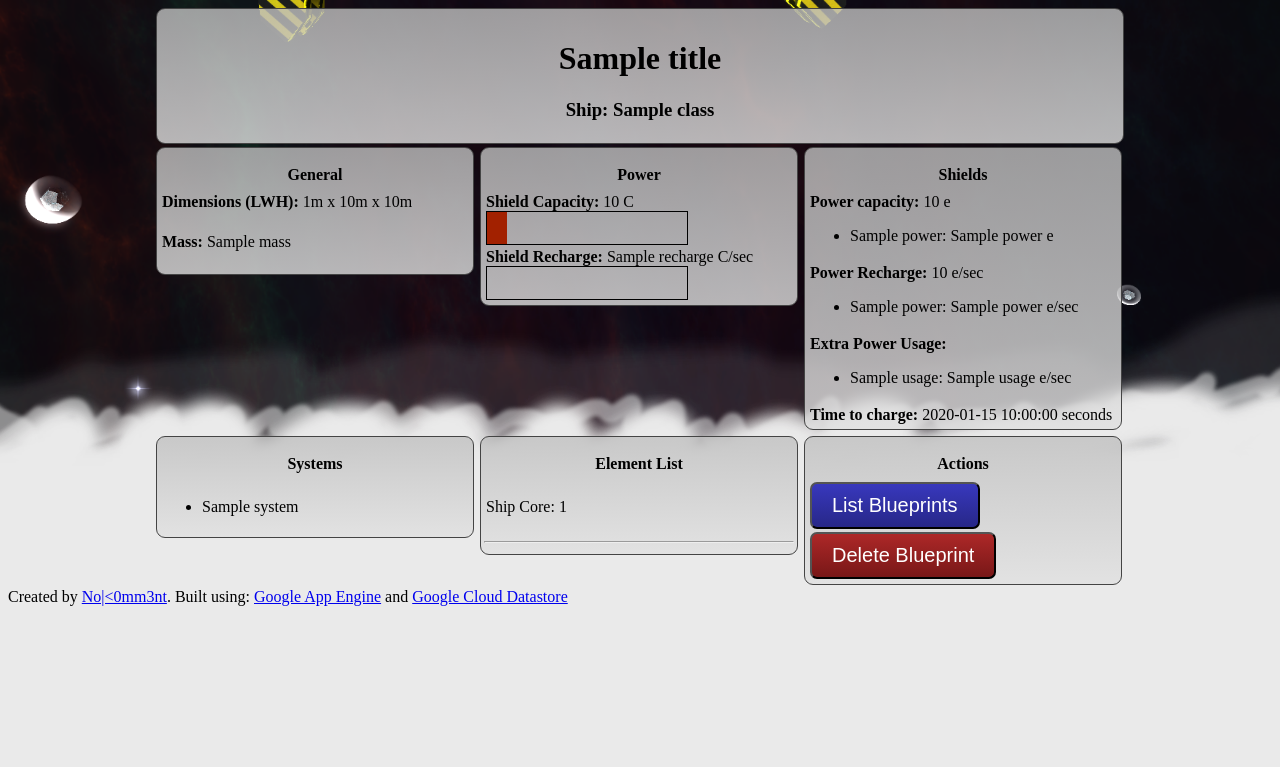
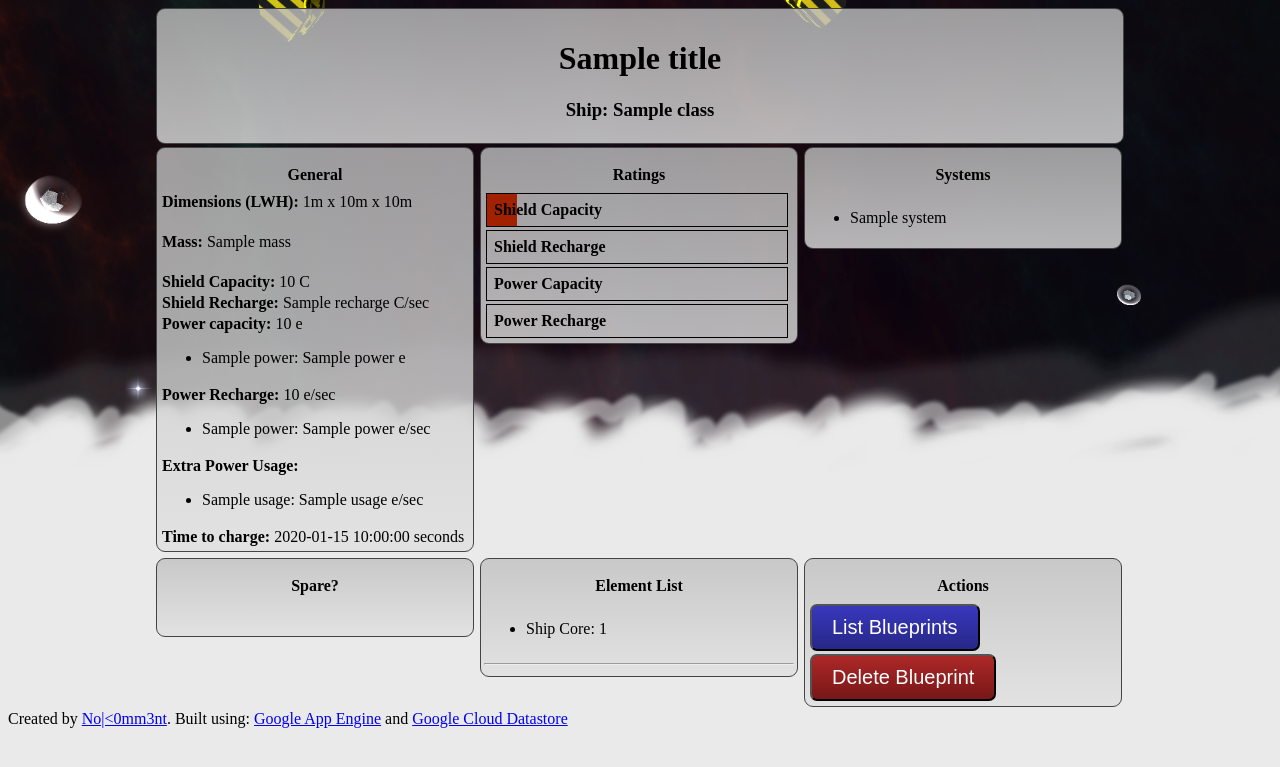
Before and after one commit to dmcgrath/starmade-blueprint-library, a Flask app: template templates/view_blueprint.html in a window 1280 px wide. Shown: the top 767 px of the page. Run offline with Flask 2, Linux system fonts and the light colour scheme; the template is opened without the code that fills it: most values are stand-ins (such as "Sample title", 1, 10 or a date in 2020); parts of the project's set-up code (start-up, migrations or seed data) failed here and were passed over.

Commit message:
rearranging blueprint view

```diff
--- a/starmade/equations.py
+++ b/starmade/equations.py
@@ -1,6 +1,8 @@
 """A set of equations for calculating various values for a starmade entity."""
 
 # For example, thrust and max speed given mass and number of thrusters.
+
+MAX_SIZE_POWER = 2000000
 
 # Returns the maximum possible power recharge rate based upon number of power
 # modules and maximum dimensions of the containing area.
@@ -31,6 +33,9 @@ def calc_power_output(block_count, ship_dimensions):
     else:
         size_power = 2/(1+pow(1.000696,-0.333*pow(max_dimensions/3.0,1.7)))-1.0
         size_power *= 1000000.0
+
+    if size_power > MAX_SIZE_POWER:
+      size_power = MAX_SIZE_POWER
 
     return block_power + size_power
 
--- a/stylesheets/style.css
+++ b/stylesheets/style.css
@@ -1,6 +1,6 @@
 .progress {
   height: 32px;
-  width:  200px;
+  width:  300px;
   border: 1px solid black;
 }
 .progressFill {
@@ -167,3 +167,9 @@ li.bp {
   display: block;
   vertical-align: middle;
 }
+
+.gaugetext {
+  float: left;
+  padding-top: 7px;
+  padding-left: 7px;
+}
--- a/templates/view_blueprint.html
+++ b/templates/view_blueprint.html
@@ -24,35 +24,16 @@
       {% if entity is equalto 0 %}
         <div class="datum">
           <strong>Thrust:</strong> {{ thrust }}<br>
-        <div id="thrust" class="progress">
-          <span id="thrustFill" class="progressFill" data-gauge="{{ thrust_gauge }}"/>
-        </div>
         </div>
         <div class="datum">
           <strong>Max Speed:</strong> {{ speed_coefficient }}x<br>
         </div>
       {% endif %}
-    </div>
-    <div class="col middle">
-      <div class="subheading">
-        <h4>Power</h4>
-      </div>
       <div class="datum">
         <strong>Shield Capacity:</strong> {{ shields.capacity }} C<br>
-        <div id="shieldCapacity" class="progress">
-          <span id="shieldCapacityFill" class="progressFill" data-gauge="{{ shield_capacity_gauge }}"/>
-        </div>
       </div>
       <div class="datum">
         <strong>Shield Recharge:</strong> {{ shields.recharge }} C/sec<br>
-        <div id="shieldRecharge" class="progress">
-          <span id="shieldRechargeFill" class="progressFill" data-gauge="{{ shield_recharge_gauge }}"/>
-        </div>
-      </div>
-    </div>
-    <div class="col right">
-      <div class="subheading">
-        <h4>Shields</h4>
       </div>
       <div class="datum">
         <strong>Power capacity:</strong> {{ power_capacity_sum }} e
@@ -82,9 +63,46 @@
         <strong>Time to charge:</strong> {{ idle_time_charge }} seconds<br>
       </div>
     </div>
+
     </div>
-  <div class="data">
-    <div class="col left clear">
+    <div class="col middle">
+      <div class="subheading">
+        <h4>Ratings</h4>
+      </div>
+      <div class="datum">
+        <div id="shieldCapacity" class="progress">
+          <div class="gaugetext"><strong>Shield Capacity</strong></div>
+          <span id="shieldCapacityFill" class="progressFill" data-gauge="{{ shield_capacity_gauge }}"/>
+        </div>
+      </div>
+      <div class="datum">
+        <div id="shieldRecharge" class="progress">
+          <div class="gaugetext"><strong>Shield Recharge</strong></div>
+          <span id="shieldRechargeFill" class="progressFill" data-gauge="{{ shield_recharge_gauge }}"/>
+        </div>
+      </div>
+      <div class="datum">
+        <div id="powerCapacity" class="progress">
+          <div class="gaugetext"><strong>Power Capacity</strong></div>
+          <span id="powerCapacityFill" class="progressFill" data-gauge="{{ power_capacity_gauge }}"/>
+        </div>
+      </div>
+      <div class="datum">
+        <div id="shieldRecharge" class="progress">
+          <div class="gaugetext"><strong>Power Recharge</strong></div>
+          <span id="powerRechargeFill" class="progressFill" data-gauge="{{ power_recharge_gauge }}"/>
+        </div>
+      </div>
+      {% if entity is equalto 0 %}
+        <div class="datum">
+          <div id="thrust" class="progress">
+            <div class="gaugetext"><strong>Thrust Ratio</strong></div>
+            <span id="thrustFill" class="progressFill" data-gauge="{{ thrust_gauge }}"/>
+          </div>
+        </div>
+      {% endif %}
+    </div>
+    <div class="col right">
       <div class="subheading">
         <h4>Systems</h4>
       </div>
@@ -105,15 +123,24 @@
         {% endfor %}
         </ul>
       </div>
+
+  </div>
+  <div class="data">
+    <div class="col left clear">
+      <div class="subheading">
+        <h4>Spare?</h4>
+      </div>
     </div>
     <div class="col middle">
       <div class="subheading">
         <h4>Element List</h4>
       </div>
       <div class="datum">
+        <ul>
         {% for element in element_list %}
-          <div id="element{{ element[0][0] }}">{{ element[0][1] }}</div>
+          <li id="element{{ element[0][0] }}">{{ element[0][1] }}</li>
         {% endfor %}
+        </ul>
       </div>
       <hr>
     </div>
```
Lines whose indentation alone changed are shown as unchanged.
